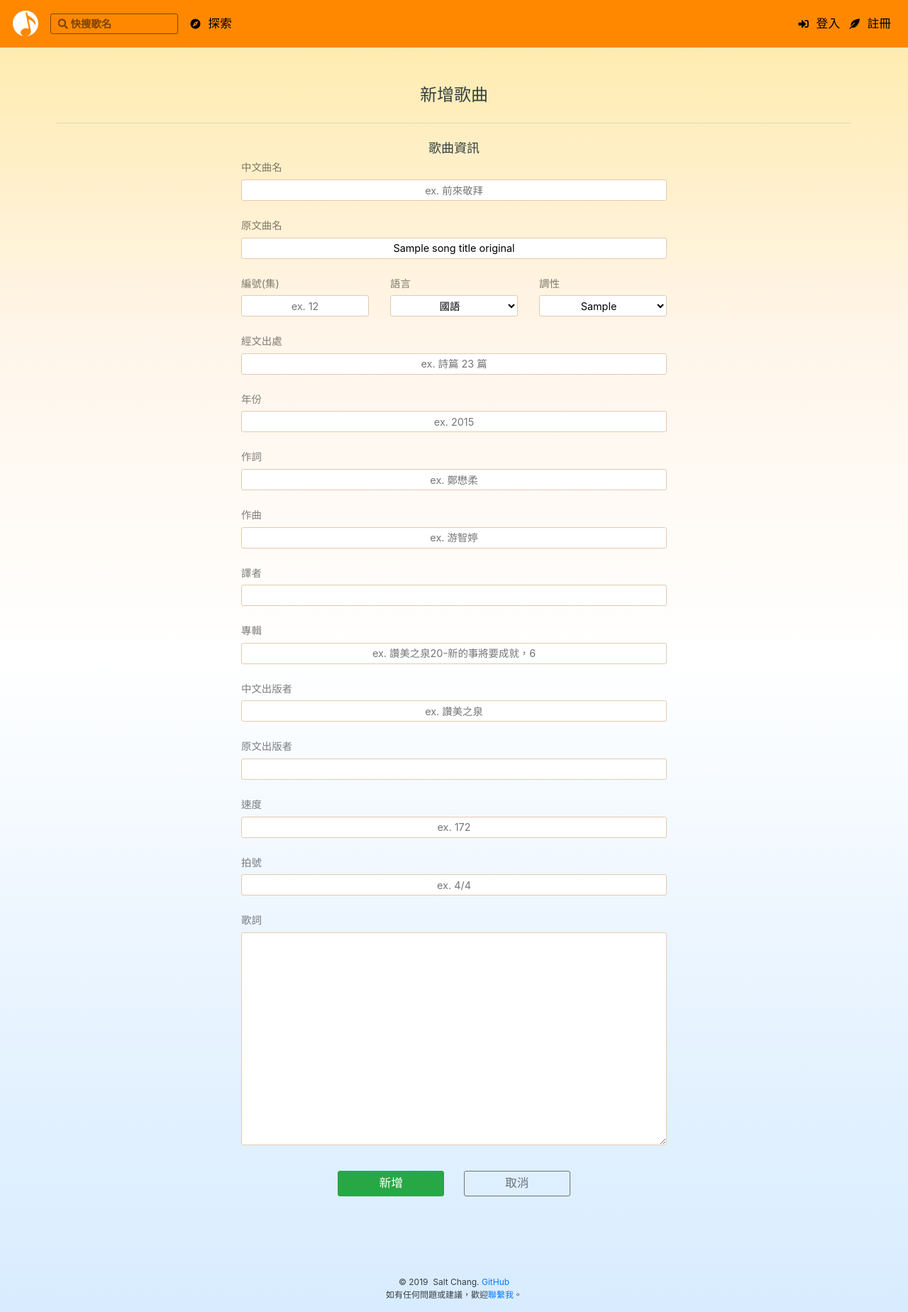
After one commit to saltchang/caten-music, a Python web app: template caten_music/templates/admin/song_create.html in a window 1280 px wide. The commit adds this page. Shown: the whole page at 71% size. Run offline with Jinja, Linux system fonts and the light colour scheme; the template is opened without the code that fills it: most values are stand-ins (such as "Sample title", 1, 10 or a date in 2020); some libraries are stand-ins or nearby versions.

Commit message:
新增 管理員工作台 及 新增歌曲功能

```diff
--- a/caten_music/routes/__init__.py
+++ b/caten_music/routes/__init__.py
@@ -4,13 +4,14 @@ from .home import home_bp
 from .search import search_bp
 from .surfer import surfer_bp, surf_bp, surf_one_bp
 from .files import download_ppt_bp, download_sheet_bp
+# from .files import download_ppt_bp, download_sheet_bp, export_songs_data_bp
 from .register import register_bp, ajax_validate_register_bp, show_user_bp
 from .activate import activate_account_bp, resend_activate_mail_bp, ajax_validate_email_bp, reset_password_bp
 from .login import login_bp, ajax_validate_login_bp
 from .logout import logout_bp
 from .songlist import user_songlist_bp, song_list_by_id_bp, add_songlist_bp, songlist_edit_bp, songlist_delete_bp, ajax_update_songlist_bp
 from .report import report_bp
-from .admin import song_edit_bp, users_bp, user_edit_bp
+from .admin import song_edit_bp, users_bp, user_edit_bp, workspace_bp, create_new_song_bp
 from .pages import pages_bp
 
 
@@ -23,6 +24,7 @@ def init_app(app):
     app.register_blueprint(surf_one_bp)
     app.register_blueprint(download_ppt_bp)
     app.register_blueprint(download_sheet_bp)
+    # app.register_blueprint(export_songs_data_bp)
     app.register_blueprint(register_bp)
     app.register_blueprint(activate_account_bp)
     app.register_blueprint(ajax_validate_register_bp)
@@ -43,6 +45,8 @@ def init_app(app):
     app.register_blueprint(song_edit_bp)
     app.register_blueprint(users_bp)
     app.register_blueprint(user_edit_bp)
+    app.register_blueprint(create_new_song_bp)
+    app.register_blueprint(workspace_bp)
     app.register_blueprint(pages_bp)
 
     return app
--- a/caten_music/static/css/admin/song_edit.css
+++ b/caten_music/static/css/admin/song_edit.css
@@ -42,9 +42,11 @@ small {
     display: flex;
     text-align: center;
     width: 100%;
+    height: 2.5rem;
 }
 
 .input-select {
+    text-align-last: center;
     font-size: 1.2rem;
     background-color: white;
     width: 100%;
--- /dev/null
+++ b/caten_music/static/css/admin/workspace.css
@@ -0,0 +1,6 @@
+/* static/css/admin/users.css */
+
+.workspace .workspace-link {
+  display: block;
+  margin-bottom: 25px;
+}
--- a/caten_music/static/css/base/navbar.css
+++ b/caten_music/static/css/base/navbar.css
@@ -138,6 +138,16 @@
     margin-bottom: 1.7rem;
 }
 
+div.icon-frame {
+    display: inline-block;
+    text-align: center;
+    font-size: 1.2rem
+}
+
+div.icon-frame i {
+    width: 1.4rem;
+}
+
 
 @media (min-width: 768px) {
 
--- /dev/null
+++ b/caten_music/static/js/admin/workspace.js
@@ -0,0 +1 @@
+// static/js/admin/users.js
--- /dev/null
+++ b/caten_music/templates/admin/song_create.html
@@ -0,0 +1,165 @@
+<!-- templates/admin/song_create.html -->
+
+{% extends "base/base.html" %}
+
+{%  block  head  %}
+{{  super ()  }}
+<link rel="stylesheet" href="{{ url_for('static', filename='css/admin/song_edit.css') }}">
+{%  endblock  %}
+
+{% block title %}
+- 新增歌曲
+{% endblock %}
+
+{% block modal %}
+{% endblock modal %}
+
+{% block header_title %}
+新增歌曲
+{% endblock header_title %}
+
+{% block header_info %}
+{% endblock header_info %}
+
+{% block content%}
+
+<!-- editting form -->
+<div class="container text-center">
+
+    <h4>歌曲資訊</h4>
+
+    <form id="form-edit-song" action="{{ url_for('create_new_song_bp.add') }}" method="POST">
+
+        <input class="d-none" type="text" name="return_url" value="{{ return_url }}">
+
+        <!-- 曲名 title-->
+        <div class="form-group">
+            <label class="input-label" for="edit-title">中文曲名</label>
+            <input class="input-text" type="text" name="title" id="edit-title" value="" placeholder="ex. 前來敬拜">
+        </div>
+
+        <!-- 原文曲名 title_original-->
+        <div class="form-group">
+            <label class="input-label" for="edit-title-original">原文曲名</label>
+            <input class="input-text" type="text" name="title_original" id="edit-title-original" value="{{ song_title_original }}" placeholder="ex. Come to Worship">
+        </div>
+
+        <!-- 編號(集), 語言, 調性 - num_c, language, tonality -->
+        <div class="form-group">
+            <div class="row">
+                <div class="col-4">
+                    <label class="input-label" for="edit-num_c">
+                        編號(集)
+                    </label>
+                    <input class="input-text" type="text" name="num_c" id="edit-num_c" value="" placeholder="ex. 12">
+                </div>
+                <div class="col-4">
+                    <label class="input-label" for="edit-language">
+                        語言
+                    </label>
+                    <select class="input-select" name="language" id="edit-language">
+                        <option value="Chinese">國語</option>
+                        <option value="Taiwanese">台語</option>
+                    </select>
+                </div>
+                <div class="col-4">
+                    <label class="input-label" for="edit-tonality">調性</label>
+                    <select class="input-select" name="tonality" id="edit-tonality">
+                        {% for to in toColl %}
+                        <option value="{{ to }}">{{ to }}</option>
+                        {% endfor %}
+                    </select>
+                </div>
+            </div>
+        </div>
+
+        <!-- 經文出處 scripture -->
+        <div class="form-group">
+            <label class="input-label" for="edit-scripture">經文出處</label>
+            <input class="input-text" type="text" name="scripture" id="edit-scripture" value="" placeholder="ex. 詩篇 23 篇">
+        </div>
+
+        <!-- 年份 year -->
+        <div class="form-group">
+            <label class="input-label" for="edit-year">年份</label>
+            <input class="input-text" type="text" name="year" id="edit-year" value="" placeholder="ex. 2015">
+        </div>
+
+        <!-- 作詞 lyricist -->
+        <div class="form-group">
+            <label class="input-label" for="edit-lyricist">作詞</label>
+            <input class="input-text" type="text" name="lyricist" id="edit-lyricist" value="" placeholder="ex. 鄭懋柔">
+        </div>
+
+        <!-- 作曲 composer -->
+        <div class="form-group">
+            <label class="input-label" for="edit-composer">作曲</label>
+            <input class="input-text" type="text" name="composer" id="edit-composer" value="" placeholder="ex. 游智婷">
+        </div>
+
+        <!-- 譯者 translator -->
+        <div class="form-group">
+            <label class="input-label" for="edit-translator">譯者</label>
+            <input class="input-text" type="text" name="translator" id="edit-translator" value="">
+        </div>
+
+        <!-- 專輯 album -->
+        <div class="form-group">
+            <label class="input-label" for="edit-album">專輯</label>
+            <input class="input-text" type="text" name="album" id="edit-album" value="" placeholder="ex. 讚美之泉20-新的事將要成就，6">
+        </div>
+
+        <!-- 中文出版者 publisher -->
+        <div class="form-group">
+            <label class="input-label" for="edit-publisher">中文出版者</label>
+            <input class="input-text" type="text" name="publisher" id="edit-publisher" value="" placeholder="ex. 讚美之泉">
+        </div>
+
+        <!-- 原文出版者 publisher_original -->
+        <div class="form-group">
+            <label class="input-label" for="edit-publisher-original">原文出版者</label>
+            <input class="input-text" type="text" name="publisher_original" id="edit-publisher-original" value="">
+        </div>
+
+        <!-- 速度 tempo -->
+        <div class="form-group">
+            <label class="input-label" for="edit-tempo">速度</label>
+            <input class="input-text" type="text" name="tempo" id="edit-tempo" value="" placeholder="ex. 172">
+        </div>
+
+        <!-- 拍號 time_signature -->
+        <div class="form-group">
+            <label class="input-label" for="edit-time_signature">拍號</label>
+            <input class="input-text" type="text" name="time_signature" id="edit-time_signature" value="" placeholder="ex. 4/4">
+        </div>
+
+        <!-- 歌詞 lyrics -->
+        <div class="form-group">
+            <label class="input-label" for="edit-lyrics">歌詞</label>
+            <textarea class="input-text input-lyrics" type="text" name="lyrics" id="edit-lyrics" placeholder=""></textarea>
+        </div>
+
+        <button id="edit-submit" class="form-button btn btn-success" type="button">
+            新增
+        </button>
+
+        <a href="{{ return_url }}" class="form-button btn btn-outline-secondary">取消</a>
+
+    </form>
+
+    <form id="form-delete-whole-song" class="d-none mt-3" action="" method="POST">
+        <button id="delete-submit" class="btn btn-sm btn-danger button-to-delete" type="button">刪除歌曲</button>
+    </form>
+
+
+</div>
+{% endblock %}
+
+{% block script %}
+{{  super ()  }}
+<script src="{{ url_for('static', filename='js/admin/song_edit.js') }}"></script>
+{% endblock script %}
+
+{% block EOF_TAG %}
+<!-- EOF templates/songlist_create.html -->
+{% endblock EOF_TAG %}
--- a/caten_music/templates/base/navbar.html
+++ b/caten_music/templates/base/navbar.html
@@ -4,19 +4,22 @@
 
 <nav id="navbar" class="navbarstyle navbar navbar-expand-md navbar-light fixed-top">
   <a class="navbar-brand brand-logo-border" href="/">
-        <svg width="3rem" height="3rem" viewBox="0 0 360 360" version="1.1" xmlns="http://www.w3.org/2000/svg" xmlns:xlink="http://www.w3.org/1999/xlink">
-            <!-- Generator: Sketch 55.2 (78181) - https://sketchapp.com -->
+    <svg width="3rem" height="3rem" viewBox="0 0 360 360" version="1.1" xmlns="http://www.w3.org/2000/svg"
+      xmlns:xlink="http://www.w3.org/1999/xlink">
       <title>CatenMusicLogo</title>
       <desc>Created with Sketch.</desc>
       <g id="Page-1" stroke="none" stroke-width="1" fill="none" fill-rule="evenodd">
-                <path d="M157.656406,358.626825 C68.7886879,347.624114 0,271.845286 0,180 C0,80.588745 80.588745,0 180,0 C279.411255,0 360,80.588745 360,180 C360,276.774201 283.630057,355.711245 187.870276,359.83103 C189.203863,359.662652 190.543049,359.465225 191.886749,359.238184 C229.904661,352.833945 257.758258,325.062356 256.45042,296.00688 C256.800641,294.415538 256.864776,292.719207 256.527716,291.016168 L222.389697,122.157125 C231.743202,123.995218 247.686028,129.420351 269.107316,145.162107 C304.722533,171.37039 316.87858,203.657302 316.87858,203.657302 C333.182501,171.960612 302.548776,127.937603 278.849809,111.458562 C262.301046,99.9498273 228.971332,75.9791077 210.342114,62.5395175 L203.842495,30.3627436 C202.576681,24.1149493 196.673695,20.1634582 190.636784,21.5688251 C184.600959,22.958734 180.741513,29.1606267 182.008438,35.4100178 L226.359584,254.797967 C212.282431,248.096823 194.582905,245.498101 175.970946,248.643034 C136.112925,255.352603 107.351185,285.569218 111.747298,316.107031 C114.820011,337.438754 133.24621,353.294756 157.656425,358.626829 Z" id="合併形狀" fill="#FFFFFF"></path>
+        <path
+          d="M157.656406,358.626825 C68.7886879,347.624114 0,271.845286 0,180 C0,80.588745 80.588745,0 180,0 C279.411255,0 360,80.588745 360,180 C360,276.774201 283.630057,355.711245 187.870276,359.83103 C189.203863,359.662652 190.543049,359.465225 191.886749,359.238184 C229.904661,352.833945 257.758258,325.062356 256.45042,296.00688 C256.800641,294.415538 256.864776,292.719207 256.527716,291.016168 L222.389697,122.157125 C231.743202,123.995218 247.686028,129.420351 269.107316,145.162107 C304.722533,171.37039 316.87858,203.657302 316.87858,203.657302 C333.182501,171.960612 302.548776,127.937603 278.849809,111.458562 C262.301046,99.9498273 228.971332,75.9791077 210.342114,62.5395175 L203.842495,30.3627436 C202.576681,24.1149493 196.673695,20.1634582 190.636784,21.5688251 C184.600959,22.958734 180.741513,29.1606267 182.008438,35.4100178 L226.359584,254.797967 C212.282431,248.096823 194.582905,245.498101 175.970946,248.643034 C136.112925,255.352603 107.351185,285.569218 111.747298,316.107031 C114.820011,337.438754 133.24621,353.294756 157.656425,358.626829 Z"
+          id="合併形狀" fill="#FFFFFF"></path>
       </g>
     </svg>
   </a>
   <a class="d-md-none" data-toggle="collapse" href="#navbarSupportedContent" role="button" aria-expanded="false"
     aria-controls="navbarSupportedContent" id="navbar-menu-btn">
     <span class="">
-            <svg width="2rem" height="2rem" viewBox="0 0 330 330" version="1.1" xmlns="http://www.w3.org/2000/svg" xmlns:xlink="http://www.w3.org/1999/xlink">
+      <svg width="2rem" height="2rem" viewBox="0 0 330 330" version="1.1" xmlns="http://www.w3.org/2000/svg"
+        xmlns:xlink="http://www.w3.org/1999/xlink">
         <!-- Generator: Sketch 55.2 (78181) - https://sketchapp.com -->
         <title>menu_white</title>
         <desc>Created with Sketch.</desc>
@@ -56,7 +59,9 @@
 
       <li class="nav-item active">
         <a class="nav-link" href="{{ url_for('surfer_bp.surfer') }}">
+          <div class="icon-frame">
             <i class="fas fa-compass"></i>
+          </div>
           &nbsp;探索
           <span class="sr-only">(current)</span>
         </a>
@@ -68,22 +73,12 @@
 
     <ul class="navbar-nav ml-auto">
 
-            {% if current_user.is_admin %}
-            <li class="nav-item active">
-                <a class="nav-link navbar-item-style" href="{{ url_for('users_bp.users') }}">
-                    <i class="fas fa-users"></i>
-                    &nbsp;管理使用者
-                    <span class="sr-only">(current)</span>
-                </a>
-            </li>
-
-            <hr class="navbar-hr">
-            {% endif %}
-
       {% if not current_user.is_authenticated %}
       <li class="nav-item active">
         <a class="nav-link navbar-item-style" href="{{ url_for('login_bp.login') + '?next=' + return_url }}">
+          <div class="icon-frame">
             <i class="fas fa-sign-in-alt"></i>
+          </div>
           &nbsp;登入
           <span class="sr-only">(current)</span>
         </a>
@@ -93,7 +88,9 @@
 
       <li class="nav-item active">
         <a class="nav-link navbar-item-style" href="{{ url_for('register_bp.register') }}">
+          <div class="icon-frame">
             <i class="fas fa-feather-alt"></i>
+          </div>
           &nbsp;註冊
           <span class="sr-only">(current)</span>
         </a>
@@ -102,29 +99,47 @@
 
       {% if current_user.is_authenticated %}
       <li class="nav-item dropdown">
-                <button class="dropdown-toggle btn-navbar-user-dropdown" type="button" data-toggle="collapse" data-target="#user-dropdown-collapse" aria-expanded="false">
+        <button class="dropdown-toggle btn-navbar-user-dropdown" type="button" data-toggle="collapse"
+          data-target="#user-dropdown-collapse" aria-expanded="false">
+          <div class="icon-frame">
             <i class="fas fa-user"></i>
+          </div>
           &nbsp;{{ current_user.displayname }}
         </button>
-                <!-- <button class="dropdown-toggle" type="button" id="btn-navbar-user-dropdown" data-toggle="dropdown"
-                    aria-haspopup="true" aria-expanded="false">
-                    {{ current_user.displayname }}
-                </button> -->
         <div class="collapse dropdown-collapse" id="user-dropdown-collapse">
-                <!-- <div class="dropdown-menu dropdown-menu-right" aria-labelledby="dropdownMenuButton"> -->
-                    <!-- <a class="dropdown-item" href="/user/songlist">我的歌單</a> -->
           <form action="{{ url_for('user_songlist_bp.user_songlist') }}" method="get">
-                        <button type="submit" class="dropdown-item">我的歌單</button>
+            <button type="submit" class="dropdown-item">
+              <div class="icon-frame">
+                <i class="fab fa-itunes-note"></i>
+              </div>
+              &nbsp;我的歌單
+            </button>
           </form>
+
+          {% if current_user.is_manager %}
+
+          <form action="{{ url_for('workspace_bp.workspace') }}" method="get">
+            <button type="submit" class="dropdown-item">
+              <div class="icon-frame">
+                <i class="fab fa-fort-awesome"></i>
+              </div>
+              &nbsp;管理員工作台
+            </button>
+          </form>
+          {% endif %}
+
           <form action="{{ url_for('logout_bp.logout') }}" method="post">
             <input class="d-none" type="text" name="return_url" value="{{ request.full_path }}">
-                        <button type="submit" class="dropdown-item">登出</button>
+            <button type="submit" class="dropdown-item">
+              <div class="icon-frame">
+                <i class="fas fa-sign-out-alt"></i>
+              </div>
+              &nbsp;登出
+            </button>
           </form>
         </div>
       </li>
       {% endif %}
-
     </ul>
-
   </div>
 </nav>
```
Also changed, not shown: caten_music/routes/admin.py (+159 -0 lines), caten_music/templates/admin/workspace.html (added, +59 -0 lines). Lines whose indentation alone changed are shown as unchanged.
